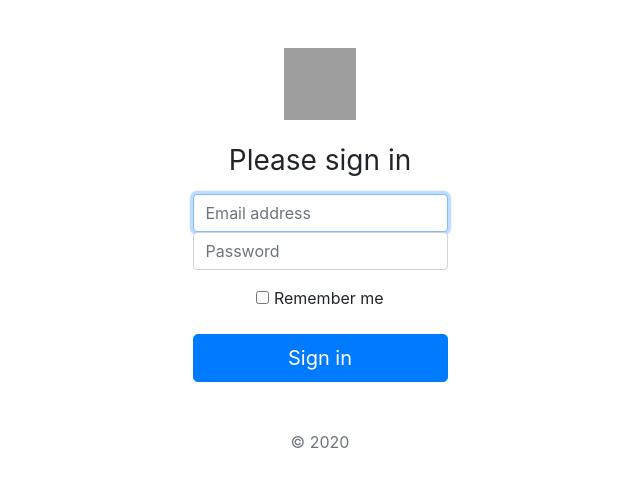
After one commit to ErwanBennic/Symfony-NDMA, a Symfony app: template templates/login/login.html.twig in a window 1280 px wide. The commit adds this page. Shown: the top 487 px of the page, without its empty margins (320-960 px from the left). Run offline with Twig, Linux system fonts and the light colour scheme; the template is opened without the code that fills it, so the values that code supplies are empty; some libraries are stand-ins or nearby versions; grey boxes are pictures that could not be loaded.

Commit message:
Composer + login form

```diff
--- a/composer.json
+++ b/composer.json
@@ -24,7 +24,7 @@
         "symfony/serializer-pack": "*",
         "symfony/string": "5.0.*",
         "symfony/translation": "5.0.*",
-        "symfony/twig-pack": "*",
+        "symfony/twig-pack": "^1.0",
         "symfony/validator": "5.0.*",
         "symfony/web-link": "5.0.*",
         "symfony/yaml": "5.0.*"
--- a/src/Controller/HomePageController.php
+++ b/src/Controller/HomePageController.php
@@ -8,11 +8,11 @@ use Symfony\Component\Routing\Annotation\Route;
 class HomePageController extends AbstractController
 {
     /**
-     * @Route("/home", name="home_page")
+     * @Route("/home", name="home")
      */
     public function index()
     {
-        return $this->render('home_page/index.html.twig', [
+        return $this->render('home/home.html.twig', [
             'controller_name' => 'HomePageController',
         ]);
     }
--- a/templates/base.html.twig
+++ b/templates/base.html.twig
@@ -3,10 +3,16 @@
     <head>
         <meta charset="UTF-8">
         <title>{% block title %}Welcome!{% endblock %}</title>
-        {% block stylesheets %}{% endblock %}
+        {% block stylesheets %}
+            <link rel="stylesheet" href="https://stackpath.bootstrapcdn.com/bootstrap/4.4.1/css/bootstrap.min.css" integrity="sha384-Vkoo8x4CGsO3+Hhxv8T/Q5PaXtkKtu6ug5TOeNV6gBiFeWPGFN9MuhOf23Q9Ifjh" crossorigin="anonymous">
+        {% endblock %}
     </head>
     <body>
         {% block body %}{% endblock %}
-        {% block javascripts %}{% endblock %}
+        {% block javascripts %}
+            <script src="https://code.jquery.com/jquery-3.4.1.slim.min.js" integrity="sha384-J6qa4849blE2+poT4WnyKhv5vZF5SrPo0iEjwBvKU7imGFAV0wwj1yYfoRSJoZ+n" crossorigin="anonymous"></script>
+            <script src="https://cdn.jsdelivr.net/npm/popper.js@1.16.0/dist/umd/popper.min.js" integrity="sha384-Q6E9RHvbIyZFJoft+2mJbHaEWldlvI9IOYy5n3zV9zzTtmI3UksdQRVvoxMfooAo" crossorigin="anonymous"></script>
+            <script src="https://stackpath.bootstrapcdn.com/bootstrap/4.4.1/js/bootstrap.min.js" integrity="sha384-wfSDF2E50Y2D1uUdj0O3uMBJnjuUD4Ih7YwaYd1iqfktj0Uod8GCExl3Og8ifwB6" crossorigin="anonymous"></script>
+        {% endblock %}
     </body>
 </html>
--- /dev/null
+++ b/templates/login/login.html.twig
@@ -0,0 +1,27 @@
+{% extends 'base.html.twig' %}
+
+{% block title %}Login{% endblock %}
+
+{% block body %}
+    <div class="container pt-4">
+        <div class="row justify-content-center text-center">
+            <div class="col-3">
+                <form class="form-signin">
+                    <img class="mb-4 mt-4" src="https://cdn.worldvectorlogo.com/logos/symfony.svg" alt="" width="72" height="72">
+                    <h1 class="h3 mb-3 font-weight-normal">Please sign in</h1>
+                    <label for="inputEmail" class="sr-only">Email address</label>
+                    <input type="email" id="inputEmail" class="form-control" placeholder="Email address" required autofocus>
+                    <label for="inputPassword" class="sr-only">Password</label>
+                    <input type="password" id="inputPassword" class="form-control" placeholder="Password" required>
+                    <div class="checkbox mb-3 mt-3">
+                        <label>
+                            <input type="checkbox" value="remember-me"> Remember me
+                        </label>
+                    </div>
+                    <button class="btn btn-lg btn-primary btn-block" type="submit">Sign in</button>
+                    <p class="mt-5 mb-3 text-muted">&copy; 2020</p>
+                </form>
+            </div>
+        </div>
+    </div>
+{% endblock %}
```
Also changed, not shown: src/Controller/LoginController.php (renamed from src/Controller/UserController.php, +4 -4 lines), templates/data/index.html.twig (deleted, +0 -20 lines), templates/user/index.html.twig (deleted, +0 -20 lines), templates/home/home.html.twig (renamed from templates/home_page/index.html.twig), 1 other file.
